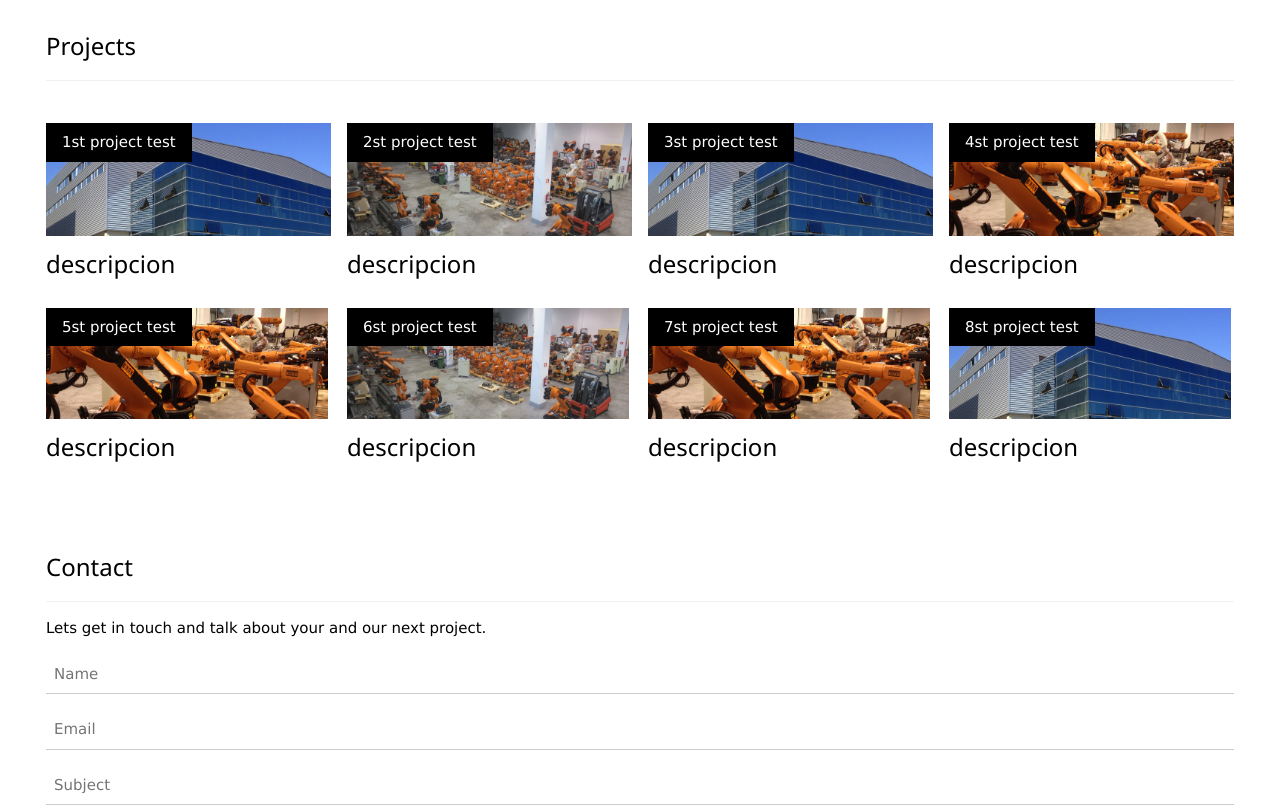
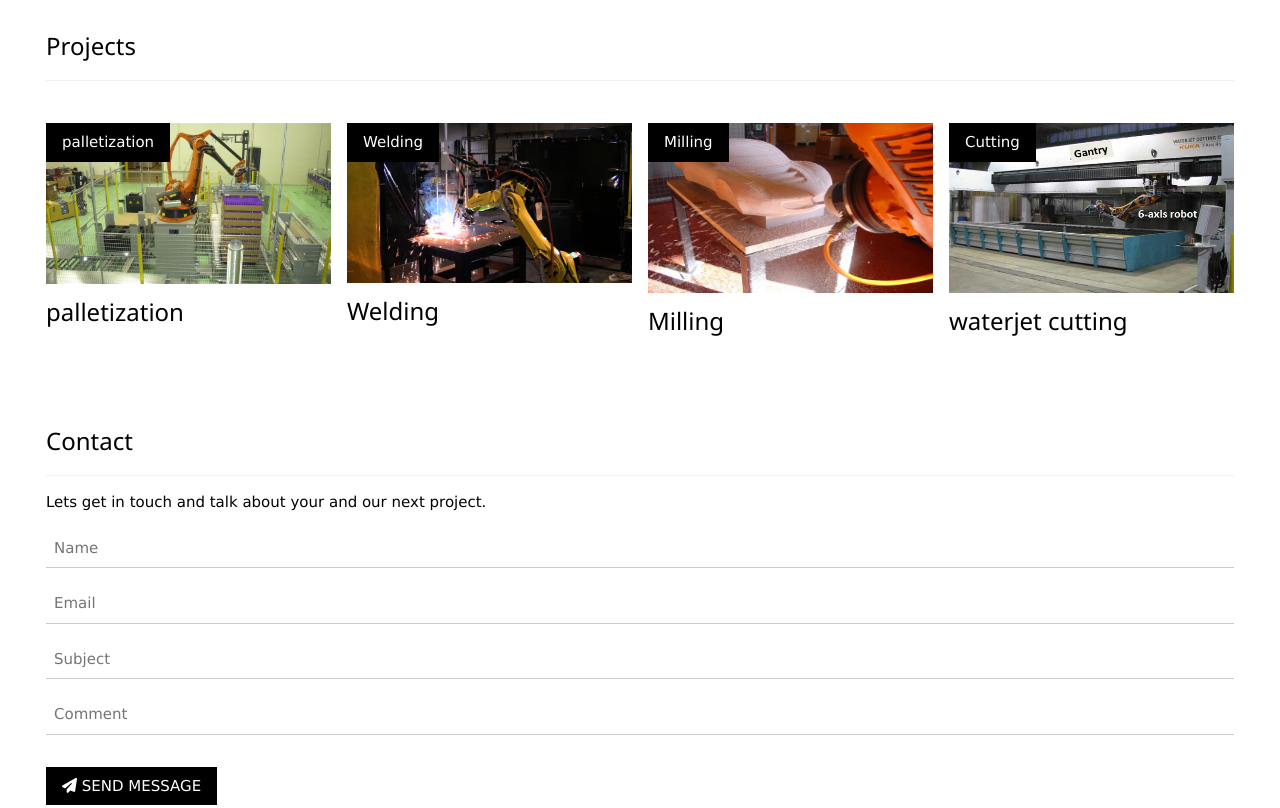
Before and after one commit to ayxworks/ayxworks.github.io, a plain HTML site: page index.html in a window 1280 px wide. Shown: the part 840-1648 px from the top of the page. Drawn offline with nearby package versions, Linux system fonts and the light colour scheme.

Commit message:
added proper images to index height 170px
same size for the collections max height 170px

```diff
--- a/index.html
+++ b/index.html
@@ -79,42 +79,42 @@
   <div class="w3-row-padding">
     <div class="w3-col l3 m6 w3-margin-bottom">
       <div class="w3-display-container">
-        <div class="w3-display-topleft w3-black w3-padding">1st project test</div>
-        <img src="./imgSlide/smaller/slide1.png" alt="test" style="width:100%">
+        <div class="w3-display-topleft w3-black w3-padding">palletization</div>
+        <img class="albumCollection" src="./imgSlide/indexProjects/palletization.jpg" alt="palletization">
       </div>
 												<div>
-													<h3>descripcion</h3>
+													<h3>palletization</h3>
 												</div>
     </div>
     <div class="w3-col l3 m6 w3-margin-bottom">
       <div class="w3-display-container">
-        <div class="w3-display-topleft w3-black w3-padding">2st project test</div>
-        <img src="./imgSlide/smaller/slide3.png" alt="test" style="width:100%">
+        <div class="w3-display-topleft w3-black w3-padding">Welding</div>
+        <img class="albumCollection" src="./imgSlide/indexProjects/welding.jpg" alt="test">
       </div>
 												<div>
-													<h3>descripcion</h3>
+													<h3>Welding</h3>
 												</div>
     </div>
     <div class="w3-col l3 m6 w3-margin-bottom">
       <div class="w3-display-container">
-        <div class="w3-display-topleft w3-black w3-padding">3st project test</div>
-        <img src="./imgSlide/smaller/slide1.png" alt="test" style="width:100%">
+        <div class="w3-display-topleft w3-black w3-padding">Milling</div>
+        <img class="albumCollection" src="./imgSlide/indexProjects/milling2.jpg" alt="Milling">
       </div>
 												<div>
-													<h3>descripcion</h3>
+													<h3>Milling</h3>
 												</div>
     </div>
     <div class="w3-col l3 m6 w3-margin-bottom">
       <div class="w3-display-container">
-        <div class="w3-display-topleft w3-black w3-padding">4st project test</div>
-        <img src="./imgSlide/smaller/slide4.png" alt="test" style="width:100%">
+        <div class="w3-display-topleft w3-black w3-padding">Cutting</div>
+        <img class="albumCollection" src="./imgSlide/indexProjects/waterjet.jpg" alt="Cutting">
       </div>
 												<div>
-													<h3>descripcion</h3>
+													<h3>waterjet cutting</h3>
 												</div>
     </div>
   </div>
-
+<!--
   <div class="w3-row-padding">
     <div class="w3-col l3 m6 w3-margin-bottom">
       <div class="w3-display-container">
--- a/styles_clean.css
+++ b/styles_clean.css
@@ -4,14 +4,14 @@ body {margin: 0;}
 .tituloLogo{
 	background-color: #ffa751;
 	margin: 0px;
-	padding: 50px;
+	padding: 20px;
 	height:400px;
 	width: 100%;
 }
 
 .centrado{
     margin: auto;
-    width: 25%;
+    width: 20%;
 	height:100%;
 }
 
@@ -179,6 +179,10 @@ Otros
 */
 
 
+.albumCollection{
+	width: 100%;
+	max-height: 170px;
+}
 
 
 
```
Also changed, not shown: AboutUs.html (+1 -1 lines), imgSlide/indexProjects/milling1.jpg (added), imgSlide/indexProjects/milling2.jpg (added), imgSlide/indexProjects/palletization.jpg (added), imgSlide/indexProjects/waterjet.jpg (added), imgSlide/indexProjects/welding.jpg (added), imgSlide/indexProjects/welding2.jpg (added).
